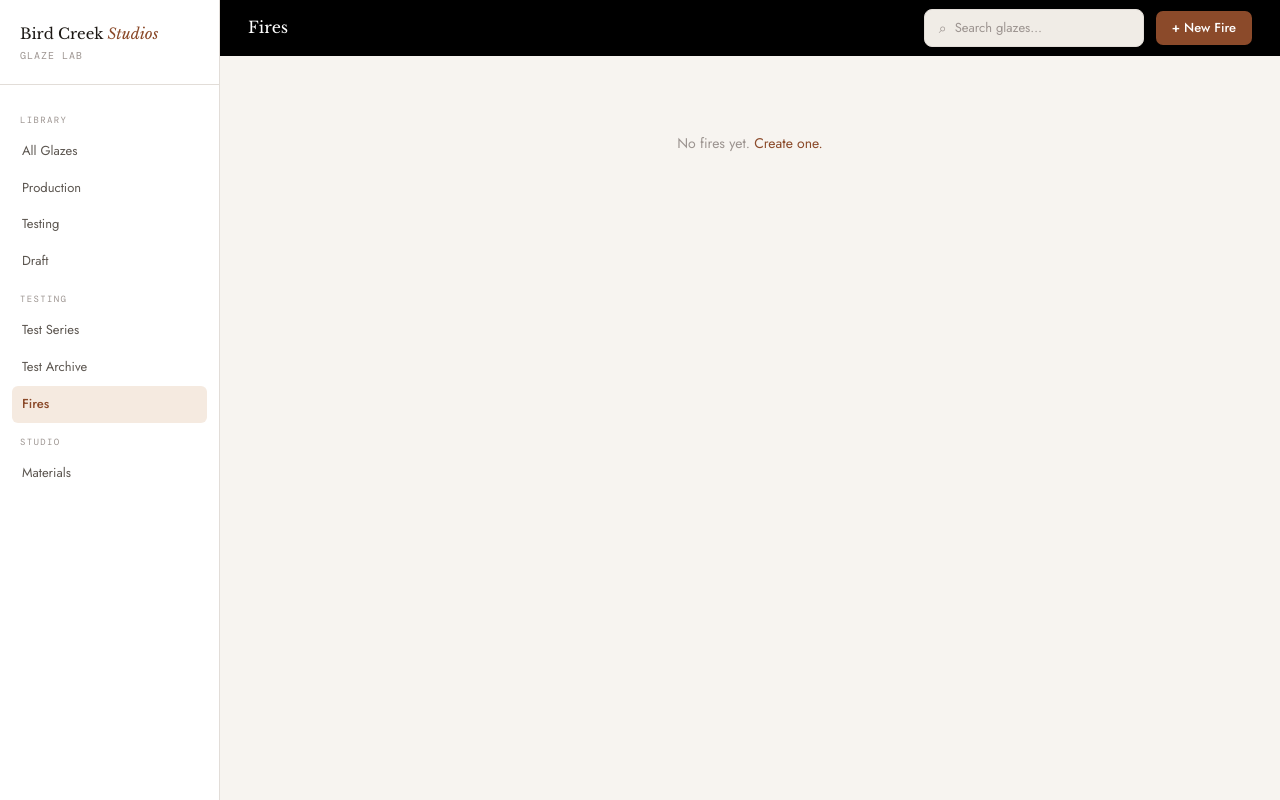
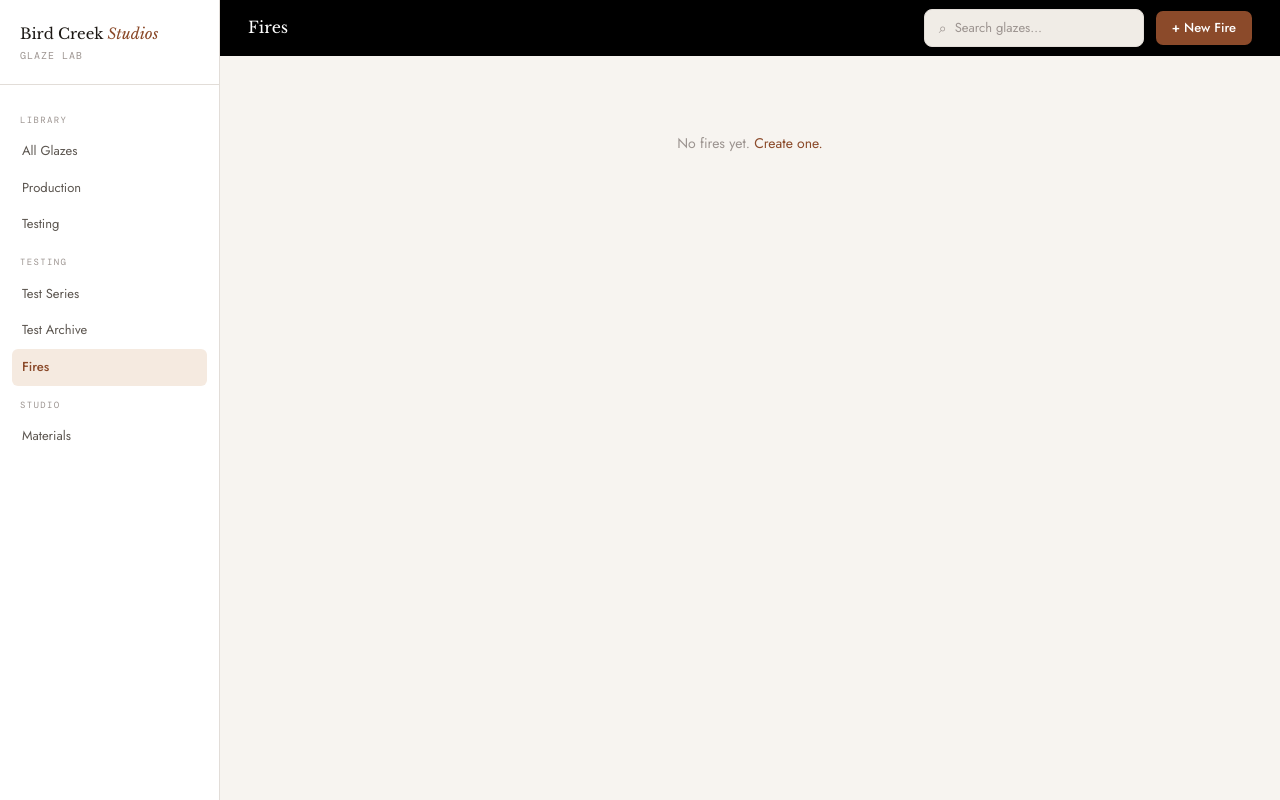
Before and after one commit to LydWil43/glazelab, a Flask app: page /fires in a window 1280 px wide. Run offline with Flask 3, Linux system fonts and the light colour scheme; data that the repository does not hold is empty; some web fonts are replaced.

Commit message:
Remove Draft category from nav
Co-Authored-By: Claude Sonnet 4.6 <noreply@anthropic.com>

```diff
--- a/templates/base.html
+++ b/templates/base.html
@@ -28,9 +28,6 @@
       </a>
       <a class="nav-item {% if request.args.get('status')=='testing' %}active{% endif %}" href="{{ url_for('glazes', status='testing') }}">
         Testing
-      </a>
-      <a class="nav-item {% if request.args.get('status')=='draft' %}active{% endif %}" href="{{ url_for('glazes', status='draft') }}">
-        Draft
       </a>
       <div class="nav-section-label">Testing</div>
       <a class="nav-item {% if request.endpoint in ['tests','test_detail','new_test'] %}active{% endif %}" href="{{ url_for('tests') }}">
```
